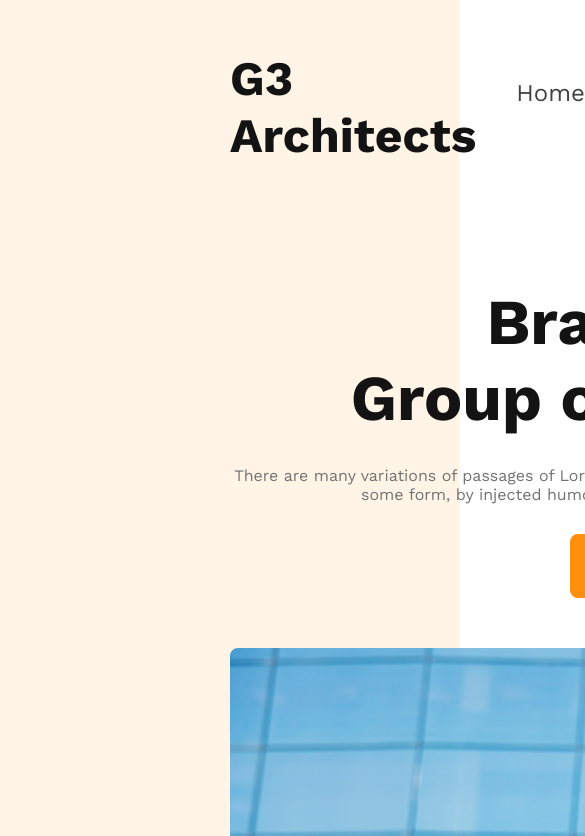
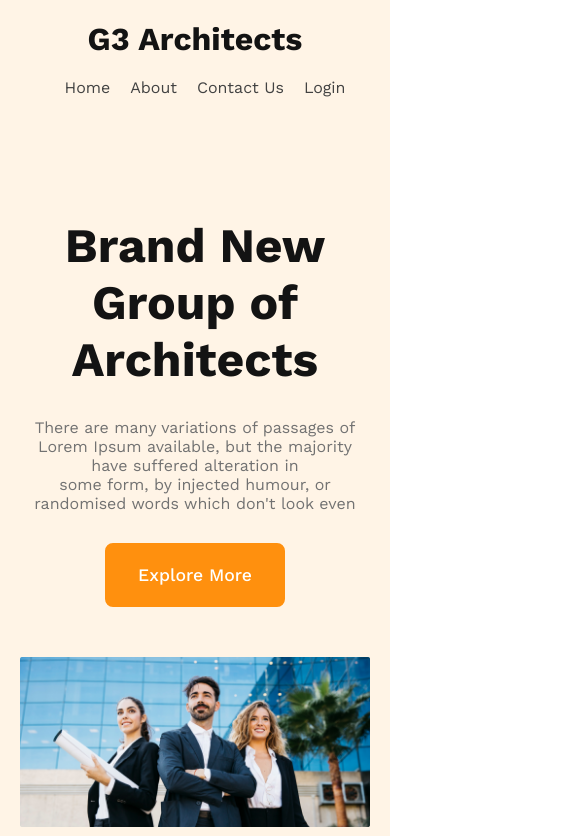
Before and after one commit to MehediHasan128/G3-Architects, a plain HTML site: page index.html in a window 390 px wide. Shown: the top 836 px of the page, 585 px wide, since content can reach past the window. Drawn offline with nearby package versions, Linux system fonts and the light colour scheme.

Commit message:
added responsive banner section

```diff
--- a/Style/responsive.css
+++ b/Style/responsive.css
@@ -0,0 +1,20 @@
+/* Mobile devices */
+@media screen and (max-width: 576px) {
+    header{
+        padding: 20px;
+    }
+    .logo{
+        font-size: 2rem;
+        margin-bottom: 20px;
+    }
+    .navBar{
+        width: 100%;
+        flex-direction: column;
+    }
+    .mainNav li{
+        margin-left: 20px;
+    }
+    .banner-tilte{
+        font-size: 3rem;
+    }
+}
--- a/Style/style.css
+++ b/Style/style.css
@@ -22,6 +22,7 @@ header{
 .btn-primary{
     width: 180px;
     height: 64px;
+    color: white;
     border-radius: 8px;
     background: #FF900E;
     outline: none;
@@ -32,6 +33,7 @@ header{
     transition: all 0.5s ease;
 }
 .btn-primary:hover{
+    color: black;
     background: transparent;
     transform: translateY(-5px);
 }
@@ -56,7 +58,7 @@ header{
 }
 .mainNav li a{
     text-decoration: none;
-    font-size: 1.5rem;
+    font-size: 1rem;
     color: #424242;
 }
 
@@ -68,7 +70,7 @@ header{
     margin-top: 120px;
 }
 .banner-content{
-    width: 860px;
+    width: 100%;
     margin: 0 auto;
     text-align: center;
     padding-bottom: 50px;
@@ -83,3 +85,6 @@ header{
     color: #727272;
     margin: 30px 0;
 }
+.banner img{
+    width: 100%;
+}
```
